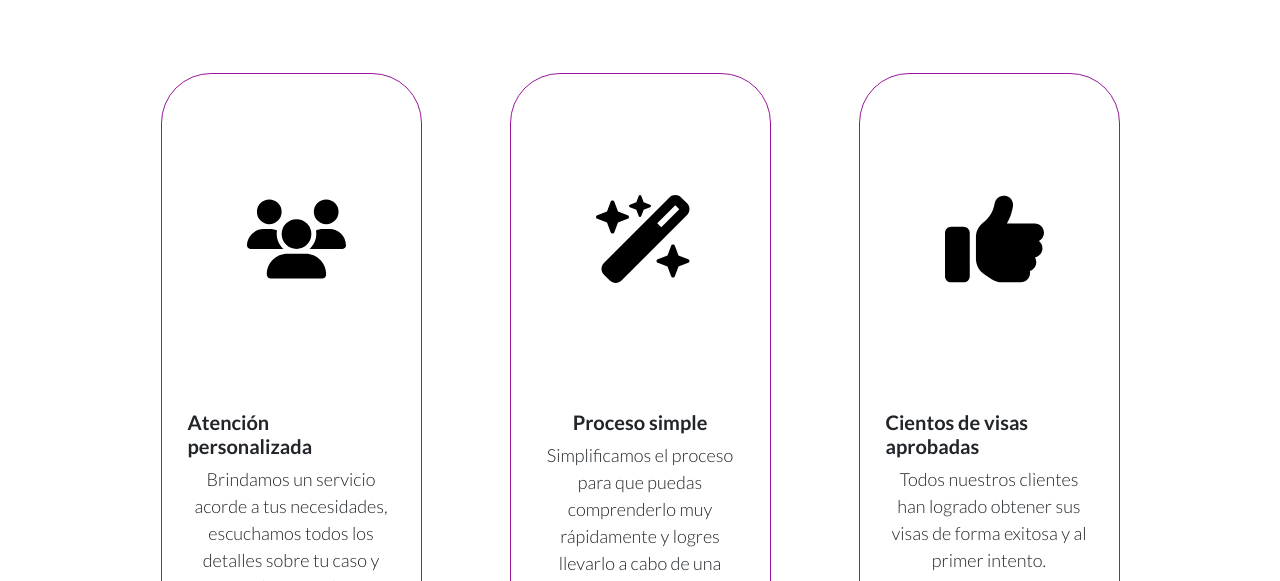
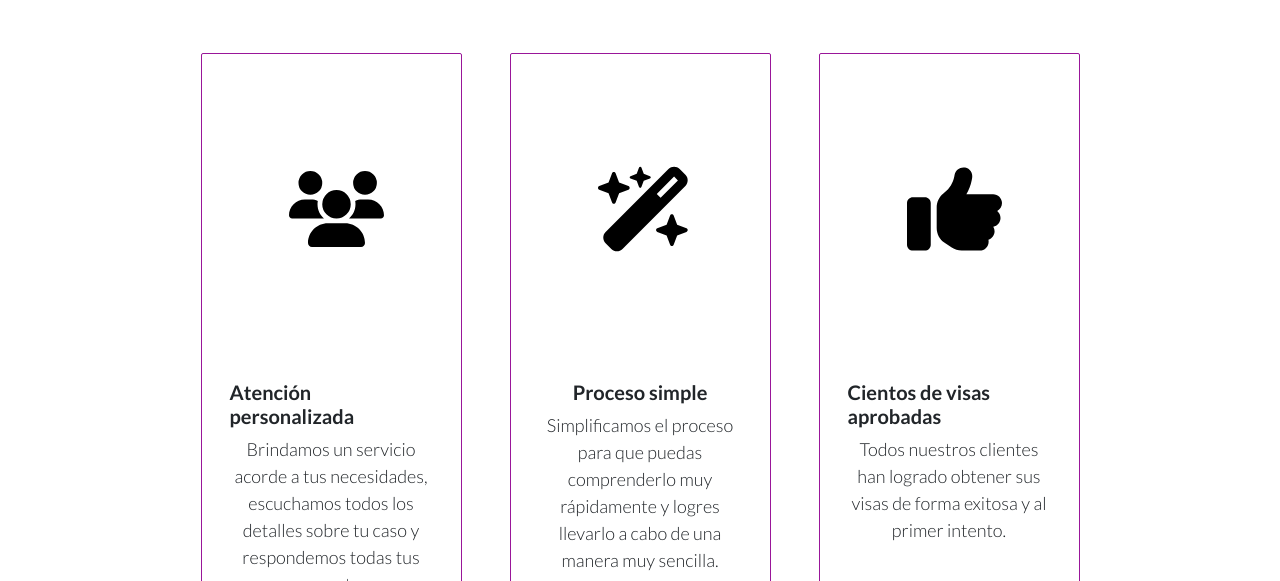
Before and after one commit to cin-iorgi/mi-proyecto, a website: page index.html in a window 1280 px wide. Shown: the part 219-800 px from the top of the page. Drawn offline with nearby package versions, Linux system fonts and the light colour scheme.

Commit message:
fix de padding y margin de cards

```diff
--- a/SCSS/layout/_cards-equipo.scss
+++ b/SCSS/layout/_cards-equipo.scss
@@ -1,8 +1,6 @@
 .card {
-    border-radius: 50px;
+    border-radius: 2px;
     border-color: #991699;
-    margin: 20px;
-    padding: 10px;
     display: flex;
     .card-img-top-nosotros {
         @include sizes(230px, 5px, 15px);
--- a/SCSS/layout/_cards-home.scss
+++ b/SCSS/layout/_cards-home.scss
@@ -1,8 +1,6 @@
 .card {
-    border-radius: 50px;
+    border-radius: 2px;
     border-color: #991699;
-    margin: 20px;
-    padding: 10px;
     .card-img-top {
         @include sizes(300px, 70px, 5px);
   }
```
Also changed, not shown: css/style-ok.css.
